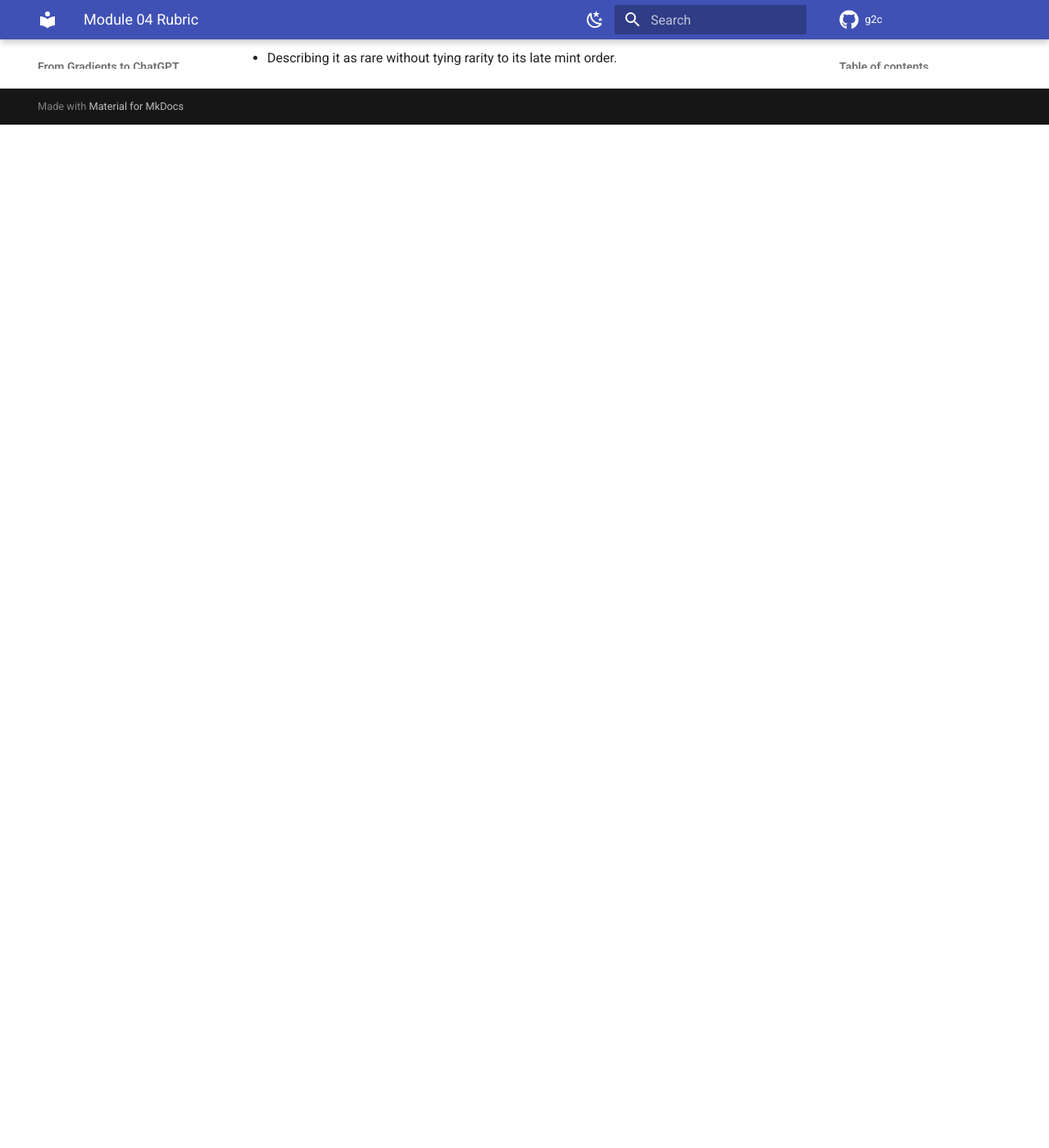
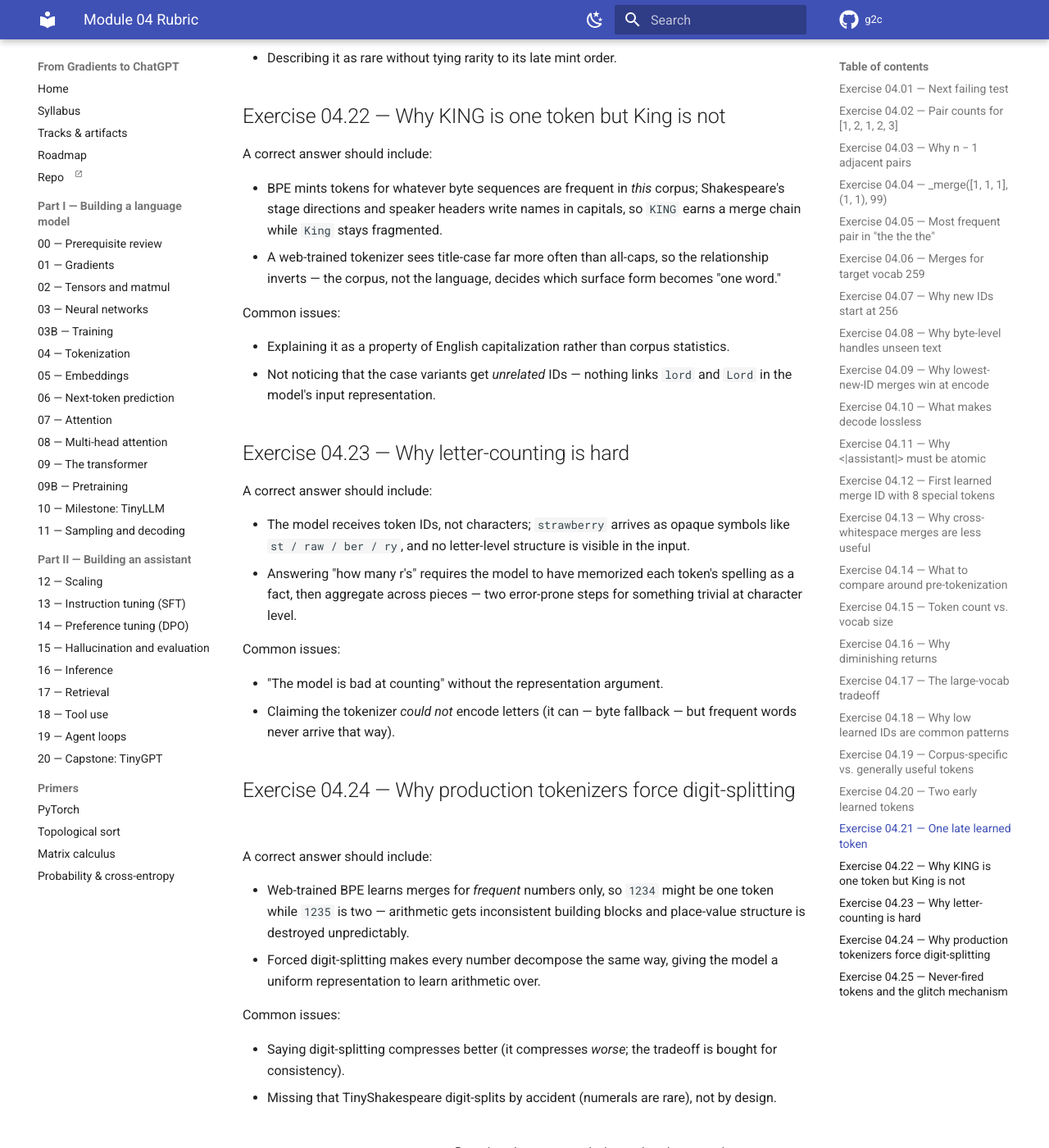
Before and after one commit to Mister-Meeseeks/g2c, an MkDocs documentation site: the page built from docs/rubrics/module-04.md, in a window 1280 px wide and 1400 px high, scrolled down 7655 px. Shown: the whole window at 82% size. Built offline with MkDocs 1.6.1 and Material for MkDocs 9.7.7, drawn with Linux system fonts in a browser that asks for light colours; comment, search, counter and statistics services are not loaded; before the commit the page ends 7807 px from its top, so only the background shows below that; some of the changed text lies outside the part shown.

Commit message:
Show students what the tokenizer breaks
"Why can't it count the r's in strawberry?" is the most-asked question
about LLMs, and its complete answer is the BPE tokenizer students just
built. Module 04 now closes with "What the tokenizer breaks" and the
notebook probes it against their own artifact.

The Shakespeare corpus makes every pathology memorable. strawberry
arrives as ['st','raw','ber','ry'] -- the model is asked to count
letters in a word it has never seen spelled. lord/Lord/LORD are three
unrelated representations, and the corpus inverts the usual story:
KING is one common token because stage directions shout, while King
shatters. 1601 digit-splits because Shakespeare has almost no
numerals, which is accidentally the behavior modern tokenizers force
on purpose.

The frequency scan is the best part: 364 of 4096 vocab entries never
fire once in the artifact's own encoded sample, and the examples that
surface are BPE's stepping stones toward character names (GON, IGON,
TIGON, ANTIGON). Those embedding rows stay near initialization -- the
glitch-token mechanism, measured on a tokenizer the student trained,
and a direct callback to Module 03's "Where weights start".

Co-Authored-By: Claude Fable 5 <noreply@anthropic.com>

```diff
--- a/docs/modules/04-tokenizer.md
+++ b/docs/modules/04-tokenizer.md
@@ -110,6 +110,17 @@ These must be **atomic**. If the text contains `<|assistant|>`, the tokenizer sh
 
 In this repo, `BPETokenizer()` is byte-only by default for the tiny BPE exercises. Use `BPETokenizer.with_course_special_tokens()` when creating reusable course tokenizer artifacts. Those reserved IDs live immediately after the 256 byte IDs, and learned BPE merges start after them. BPE training treats special tokens as barriers, so it does not learn a merge that consumes `<|endoftext|>` plus a neighboring word.
 
+### What the tokenizer breaks
+
+Everything downstream of this module — embeddings, attention, the whole transformer — sees only token IDs. **The model never sees letters.** That single fact explains a surprising share of the "LLMs are weirdly bad at X" folklore, and after this module you can explain it mechanically while most daily LLM users cannot.
+
+- **Spelling and letter-counting.** Ask your Shakespeare tokenizer about `strawberry` and it answers `['st', 'raw', 'ber', 'ry']` — four opaque symbols. A model consuming those IDs is being asked to count r's in a word it has never seen spelled. Character-level questions require the model to have *memorized* each token's spelling as a fact about the world.
+- **Case makes strangers.** `lord`, `Lord`, and `LORD` come out as three unrelated representations — two different single tokens and a byte-level split. Whatever the model learns about one, it relearns for the others. And the corpus, not the language, decides which variant is "real": in Shakespeare, `KING` is a single common token — stage directions shout — while `King` shatters into pieces. A web-trained tokenizer inverts that.
+- **Numbers are corpus accidents.** TinyShakespeare has so few numerals that `1601` encodes digit-by-digit — which happens to be the *good* behavior. Web-trained BPE instead learns arbitrary chunks (`1234` as one token while `1235` splits in two), handing arithmetic inconsistent building blocks. Modern production tokenizers force digit-splitting on purpose.
+- **Tokens that never fire.** Exercise 7B's frequency scan will show you hundreds of your 4,096 vocab entries that never appear once in the artifact's encoded sample. When a model pretrains on this corpus, those embedding rows barely move from initialization — and Module 03's "Where weights start" tells you exactly what that means. If one of those IDs arrives at inference, every downstream layer processes structured noise. That is the entire mechanism behind the famous "glitch tokens" (`SolidGoldMagikarp` and friends): strings common enough in the *tokenizer's* training data to earn a vocab slot, then scrubbed from the *model's* training data. After Module 10, you can hunt for undertrained embeddings in your own StoryLM.
+
+The punchline worth keeping: spelling failures, arithmetic slips, rhyming trouble, string-reversal weirdness — much of this is not an intelligence deficit but a *representation* handicap. The model plays every character-level game blindfolded, through an alphabet someone else chose by counting byte pairs.
+
 ## Concepts to internalize
 
 - **Tokens vs. token IDs.** A token is a byte sequence (e.g., `b'the'`). A token ID is the integer the tokenizer assigns to it (e.g., `258`). The vocab is the bidirectional map.
@@ -192,8 +203,9 @@ The notebook has the exact prompts, inspection tables, and artifact cells.
 4. **Special tokens.** Confirm course control tokens stay atomic.
 5. **Vocab size vs compression.** Compare token counts across vocab sizes.
 6. **Inspect learned tokens.** Look at early, late, frequent, and long learned tokens.
-7. **Pre-tokenization demo.** See how boundary choices shape possible merges.
-8. **Mini milestone.** Save reusable tokenizer artifacts for later modules.
+7. **What the tokenizer breaks.** Probe spelling, case, numbers, and never-fired tokens on your own tokenizer — the mechanics behind famous LLM weirdness.
+8. **Pre-tokenization demo.** See how boundary choices shape possible merges.
+9. **Mini milestone.** Save reusable tokenizer artifacts for later modules.
 
 ## Pitfalls to expect
 
--- a/docs/rubrics/module-04.md
+++ b/docs/rubrics/module-04.md
@@ -246,3 +246,51 @@ Common issues:
 
 - Citing an early-style short token as "late."
 - Describing it as rare without tying rarity to its late mint order.
+
+## Exercise 04.22 — Why KING is one token but King is not
+
+A correct answer should include:
+
+- BPE mints tokens for whatever byte sequences are frequent in *this* corpus; Shakespeare's stage directions and speaker headers write names in capitals, so `KING` earns a merge chain while `King` stays fragmented.
+- A web-trained tokenizer sees title-case far more often than all-caps, so the relationship inverts — the corpus, not the language, decides which surface form becomes "one word."
+
+Common issues:
+
+- Explaining it as a property of English capitalization rather than corpus statistics.
+- Not noticing that the case variants get *unrelated* IDs — nothing links `lord` and `Lord` in the model's input representation.
+
+## Exercise 04.23 — Why letter-counting is hard
+
+A correct answer should include:
+
+- The model receives token IDs, not characters; `strawberry` arrives as opaque symbols like `st / raw / ber / ry`, and no letter-level structure is visible in the input.
+- Answering "how many r's" requires the model to have memorized each token's spelling as a fact, then aggregate across pieces — two error-prone steps for something trivial at character level.
+
+Common issues:
+
+- "The model is bad at counting" without the representation argument.
+- Claiming the tokenizer *could not* encode letters (it can — byte fallback — but frequent words never arrive that way).
+
+## Exercise 04.24 — Why production tokenizers force digit-splitting
+
+A correct answer should include:
+
+- Web-trained BPE learns merges for *frequent* numbers only, so `1234` might be one token while `1235` is two — arithmetic gets inconsistent building blocks and place-value structure is destroyed unpredictably.
+- Forced digit-splitting makes every number decompose the same way, giving the model a uniform representation to learn arithmetic over.
+
+Common issues:
+
+- Saying digit-splitting compresses better (it compresses *worse*; the tradeoff is bought for consistency).
+- Missing that TinyShakespeare digit-splits by accident (numerals are rare), not by design.
+
+## Exercise 04.25 — Never-fired tokens and the glitch mechanism
+
+A correct answer should include:
+
+- Embedding rows for tokens absent from training data receive (almost) no gradient updates, so they remain near their random initialization — Module 03's "Where weights start" describes exactly what such a row is: noise at the right scale.
+- At inference, that near-random vector is processed by layers trained on real distributions — the output is confidently structured nonsense, which is the mechanism behind glitch tokens like `SolidGoldMagikarp` (frequent in the tokenizer's training data, scrubbed from the model's).
+
+Common issues:
+
+- Treating glitch tokens as a bug in the tokenizer code rather than a tokenizer/model training-data mismatch.
+- Saying the model "doesn't know" the token — it's stronger than that: the embedding was never trained, so downstream computation is on noise, not on a poorly-learned meaning.
```
Also changed, not shown: 1 other file.
